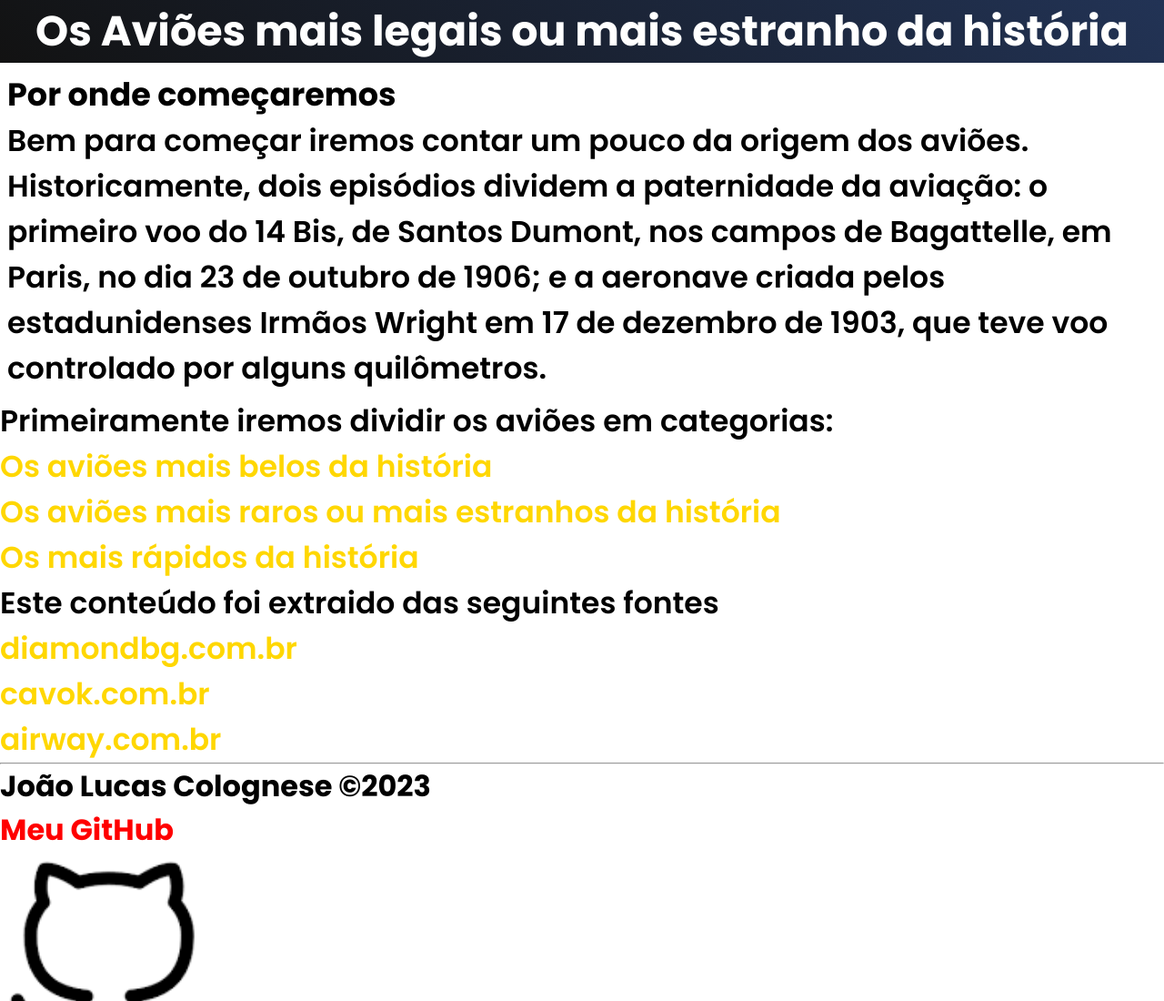
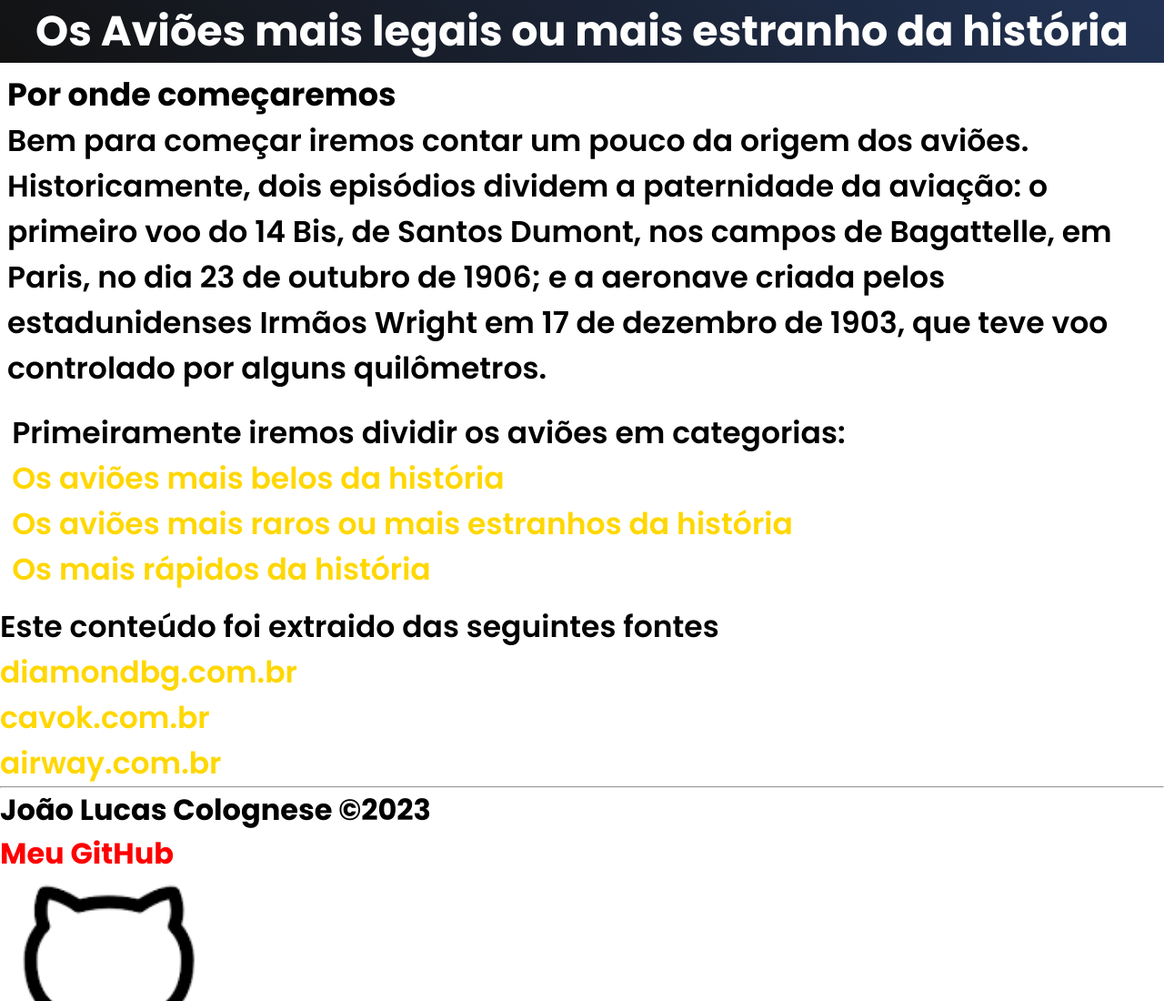
Before and after one commit to JoaoLucasColognese/OsAvioesmaislegaisoumaisestranhodahistoria, a plain HTML site: page index.html in a window 1280 px wide. Shown: the top 1100 px of the page at 91% size. Drawn offline with Linux system fonts and the light colour scheme.

Commit message:
Update formatacao-texto.css

```diff
--- a/css/formatacao-texto.css
+++ b/css/formatacao-texto.css
@@ -75,6 +75,9 @@ a {
     display: flex;
 }
 
+.os-avioes-mais-legais {
+    padding: 0.6em;
+}
 @media screen and (min-width: 1024px){
 
 .titulo-principal {
```
